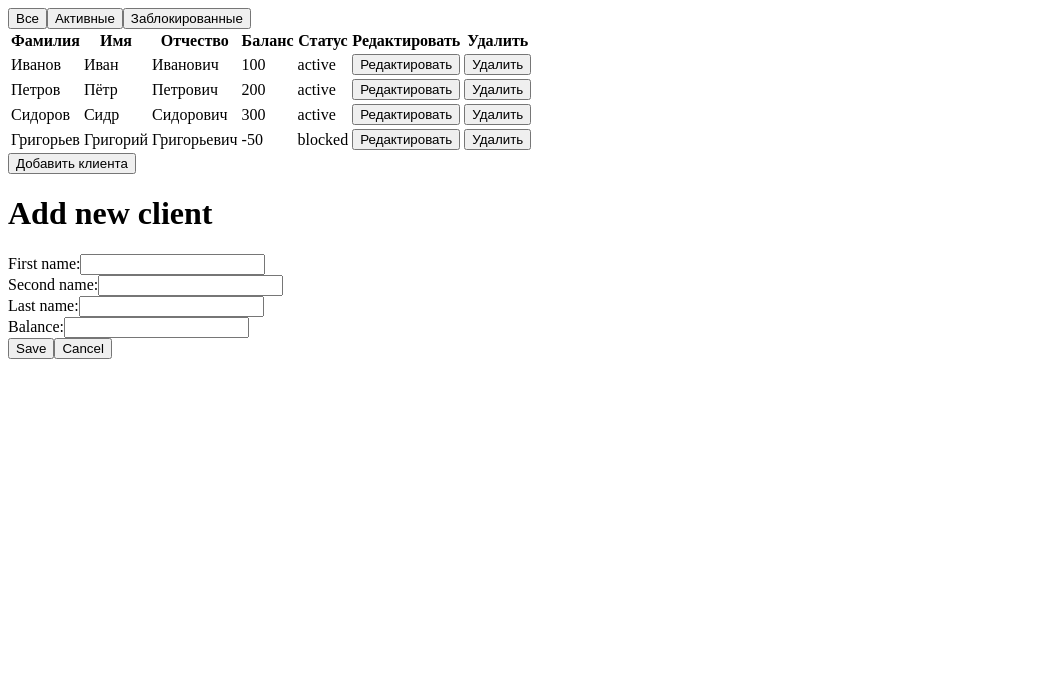
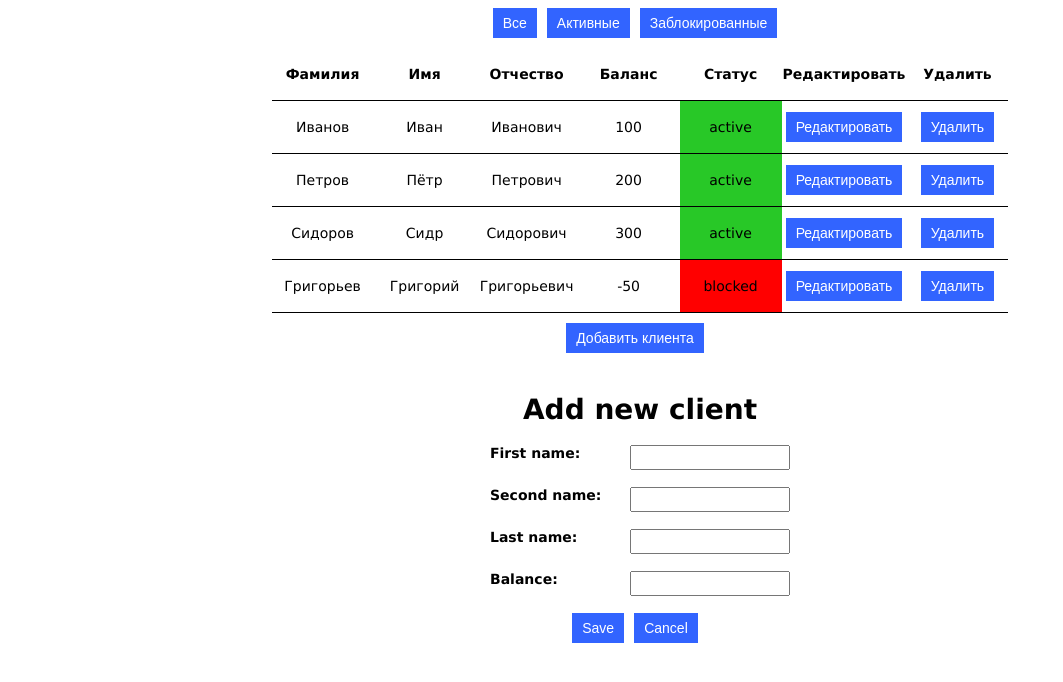
Before and after one commit to ValeriaGrabnitskaya/FD3-Hrabnitskaya, a React app in the folder Mobile/: page / in a window 1280 px wide. Both pictures are taken after a click on the button "Добавить клиента". Shown: the top 682 px of the page, without its empty margins (0-1063 px from the left). Built offline with nearby package versions, Linux system fonts and the light colour scheme.

Commit message:
hw 6 add styling

```diff
--- a/Mobile/components/AddEditClient/AddEditClient.css
+++ b/Mobile/components/AddEditClient/AddEditClient.css
@@ -0,0 +1,48 @@
+.ClientBlock
+{
+    font-family: "Lucida Sans Unicode", "Lucida Grande", Sans-Serif;
+    font-size: 14px;
+    text-align: center;
+    width: 300px;
+    margin-left: auto;
+    margin-right: auto;
+    margin-top: 40px;
+}
+
+.ClientBlock .InputBlock
+{
+    margin-left: auto;
+    margin-right: auto;
+    width: 300px;
+    text-align: left;
+}
+
+.ClientBlock .BlockLabels
+{
+    display: block;
+    font-weight: bold;
+    margin-bottom: 10px;
+}
+
+.ClientBlock .BlockInput
+{
+    float: right;
+    padding: 3px;
+    width: 50%;
+}
+
+.Button
+{
+    margin-right: 10px;
+    padding: 7px 10px 7px 10px;
+    background-color: rgb(50, 100, 300);
+    color: white;
+    font-size: 14px;
+    border: 0;
+}
+
+.Button:hover
+{
+    background-color: rgb(0, 0, 179);
+    color: aliceblue;
+}
--- a/Mobile/components/AddEditClient/AddEditClient.js
+++ b/Mobile/components/AddEditClient/AddEditClient.js
@@ -4,6 +4,7 @@ import PropTypes from 'prop-types';
 import modes from '../../static-data/mode';
 import clientStatuses from './../../static-data/client-statuses';
 import { companyEvents } from '../events';
+import './AddEditClient.css';
 
 class AddEditClient extends React.PureComponent {
     static propTypes = {
@@ -39,6 +40,7 @@ class AddEditClient extends React.PureComponent {
     onSaveClient = () => {
         if (this.firstNameRef.value && this.secondNameRef.value && this.lastNameRef.value && this.balanceRef.value) {
             var client = {
+                ...this.props.client,
                 id: this.props.client ? this.props.client.id : this.state.generatedId,
                 firstName: this.firstNameRef.value,
                 secondName: this.secondNameRef.value,
@@ -62,7 +64,6 @@ class AddEditClient extends React.PureComponent {
     }
 
     render() {
-        console.log('AddEditClient render')
         return (
             <div className='ClientBlock'>
                 {
@@ -71,7 +72,7 @@ class AddEditClient extends React.PureComponent {
                 {
                     (this.props.mode === modes.edit) && <h1>Edit {this.props.initialGoodName}</h1>
                 }
-                <div className='InputBlock'>
+                <div key={this.props.client ? this.props.client.id : this.state.generatedId} className='InputBlock'>
                     <label className='BlockLabels'>
                         First name:
                             <input
--- a/Mobile/components/MobileCompany/MobileClient/MobileClient.css
+++ b/Mobile/components/MobileCompany/MobileClient/MobileClient.css
@@ -0,0 +1,31 @@
+.ClientAttribute
+{
+    border-bottom: 1px solid black;
+    width: 100px;
+    height: 50px;
+}
+
+.Input
+{
+    padding: 7px 10px 7px 10px;
+    background-color: rgb(50, 100, 300);
+    color: white;
+    font-size: 14px;
+    border: 0;
+}
+
+.Input:hover
+{
+    background-color: rgb(0, 0, 179);
+    color: aliceblue;
+}
+
+.ActiveStatus
+{
+    background-color: rgb(40, 200, 39);
+}
+
+.BlockedStatus
+{
+    background-color: red;
+}
--- a/Mobile/components/MobileCompany/MobileClient/MobileClient.js
+++ b/Mobile/components/MobileCompany/MobileClient/MobileClient.js
@@ -3,6 +3,7 @@ import PropTypes from 'prop-types';
 
 import './MobileClient.css';
 import { companyEvents } from '../../events';
+import clientStatuses from '../../../static-data/client-statuses';
 
 class MobileClient extends React.PureComponent {
 
@@ -27,6 +28,16 @@ class MobileClient extends React.PureComponent {
 
   render() {
 
+    var clientStatusClass;
+
+    if (this.props.client.status === clientStatuses.Active) {
+      clientStatusClass = ' ActiveStatus';
+    }
+
+    if (this.props.client.status === clientStatuses.Blocked) {
+      clientStatusClass = ' BlockedStatus';
+    }
+
     console.log("MobileClient id=" + this.props.client.id + " render");
 
     return (
@@ -35,7 +46,7 @@ class MobileClient extends React.PureComponent {
         <td className='ClientAttribute'>{this.props.client.secondName}</td>
         <td className='ClientAttribute'>{this.props.client.lastName}</td>
         <td className='ClientAttribute'>{this.props.client.balance}</td>
-        <td className='ClientAttribute'>{this.props.client.status}</td>
+        <td className={'ClientAttribute' + clientStatusClass}>{this.props.client.status}</td>
         <td className='ClientAttribute'>
           <input type='button' className='Input' value='Редактировать' onClick={this.onEditRow} />
         </td>
--- a/Mobile/components/MobileCompany/MobileCompany.css
+++ b/Mobile/components/MobileCompany/MobileCompany.css
@@ -0,0 +1,44 @@
+.MobileCompany
+{
+    font-family: "Lucida Sans Unicode", "Lucida Grande", Sans-Serif;
+    font-size: 14px;
+    border-collapse: collapse;
+    text-align: center;
+    margin: 0 auto;
+    margin-bottom: 20px;
+}
+
+.MobileCompany .MobileCompanyFilterButtons
+{
+    margin: auto;
+    margin-bottom: 10px;
+}
+
+.MobileCompany .MobileCompanyButton
+{
+    margin-right: 10px;
+    padding: 7px 10px 7px 10px;
+    background-color: rgb(50, 100, 300);
+    color: white;
+    font-size: 14px;
+    border: 0;
+}
+
+.MobileCompany .MobileCompanyButton:hover
+{
+    background-color: rgb(0, 0, 179);
+    color: aliceblue;
+}
+
+.MobileCompany .MobileCompanyClients
+{
+    margin: auto;
+    margin-bottom: 10px;
+    border-collapse: collapse;
+}
+
+.MobileCompany .MobileCompanyClients .TableHeader
+{
+    border-bottom: 1px solid black;
+    height: 50px;
+}
--- a/Mobile/components/MobileCompany/MobileCompany.js
+++ b/Mobile/components/MobileCompany/MobileCompany.js
@@ -73,7 +73,7 @@ class MobileCompany extends React.PureComponent {
                 copiedClients.splice(i, 1);
             }
         });
-        this.setState({ clients: copiedClients })
+        this.setState({ clients: copiedClients, mode: modes.none })
     }
 
     getFilteredClients = (status) => {
@@ -104,7 +104,7 @@ class MobileCompany extends React.PureComponent {
     }
 
     addClient = () => {
-        this.setState({ mode: modes.add, editClient: null })
+        this.setState({ mode: modes.add, selectedClientId: null })
     }
 
     render() {
@@ -121,24 +121,26 @@ class MobileCompany extends React.PureComponent {
 
         return (
             <div className='MobileCompany'>
-                <input type="button" value="Все" onClick={() => this.getFilteredClients()} />
-                <input type="button" value="Активные" onClick={() => this.getFilteredClients(clientStatuses.Active)} />
-                <input type="button" value="Заблокированные" onClick={() => this.getFilteredClients(clientStatuses.Blocked)} />
+                <div className='MobileCompanyFilterButtons'>
+                    <input type="button" className='MobileCompanyButton' value="Все" onClick={() => this.getFilteredClients()} />
+                    <input type="button" className='MobileCompanyButton' value="Активные" onClick={() => this.getFilteredClients(clientStatuses.Active)} />
+                    <input type="button" className='MobileCompanyButton' value="Заблокированные" onClick={() => this.getFilteredClients(clientStatuses.Blocked)} />
+                </div>
                 <table className='MobileCompanyClients'>
                     <thead>
                         <tr>
-                            <th>Фамилия</th>
-                            <th>Имя</th>
-                            <th>Отчество</th>
-                            <th>Баланс</th>
-                            <th>Статус</th>
-                            <th>Редактировать</th>
-                            <th>Удалить</th>
+                            <th className='TableHeader'>Фамилия</th>
+                            <th className='TableHeader'>Имя</th>
+                            <th className='TableHeader'>Отчество</th>
+                            <th className='TableHeader'>Баланс</th>
+                            <th className='TableHeader'>Статус</th>
+                            <th className='TableHeader'>Редактировать</th>
+                            <th className='TableHeader'>Удалить</th>
                         </tr>
                     </thead>
                     <tbody>{clients}</tbody>
                 </table>
-                <input type="button" value="Добавить клиента" onClick={this.addClient} />
+                <input type="button" className='MobileCompanyButton' value="Добавить клиента" onClick={this.addClient} />
                 {
                     (isAddMode || isEditMode) && <AddEditClient mode={this.state.mode} client={selectedClient} />
                 }
```
